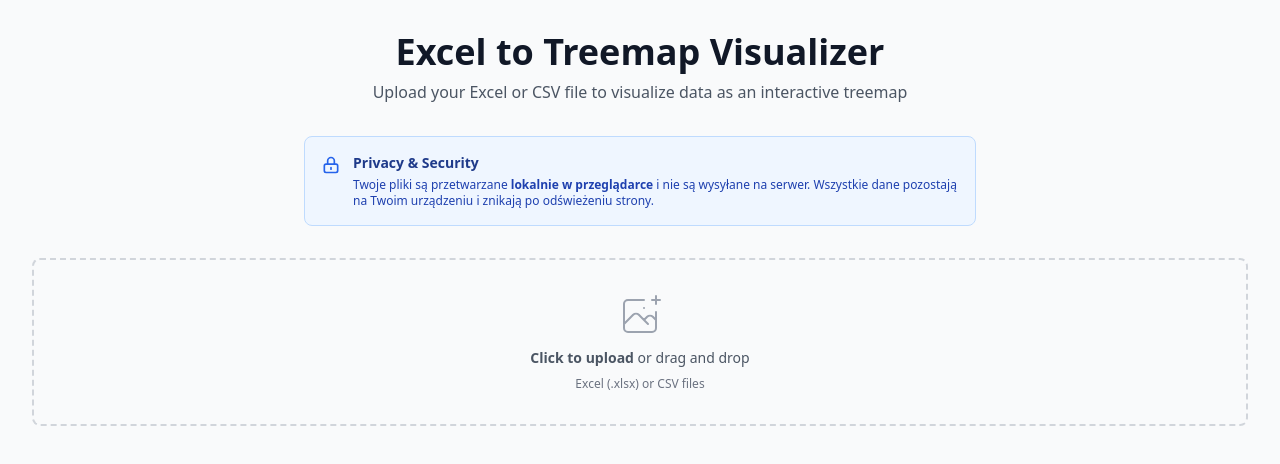
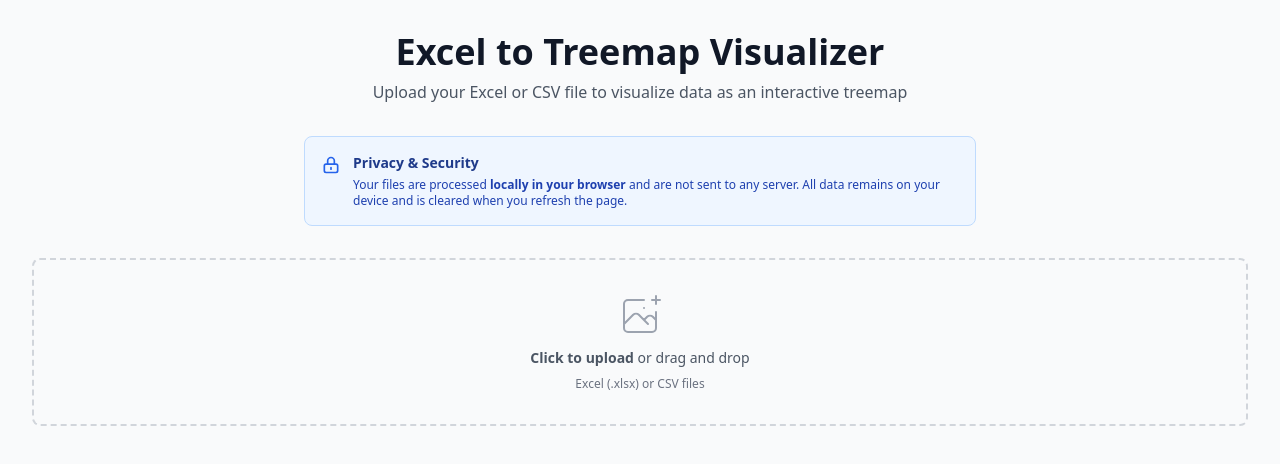
Before and after one commit to MikolajSapek/PrologisProject, a Next.js app: page / in a window 1280 px wide. Shown: the top 464 px of the page. Built offline with nearby package versions, Linux system fonts and the light colour scheme.

Commit message:
ostatnia zmiana

```diff
--- a/app/page.tsx
+++ b/app/page.tsx
@@ -43,8 +43,8 @@ export default function Home() {
                 Privacy & Security
               </p>
               <p className="text-xs text-blue-800">
-                Twoje pliki są przetwarzane <strong>lokalnie w przeglądarce</strong> i nie są wysyłane na serwer.
-                Wszystkie dane pozostają na Twoim urządzeniu i znikają po odświeżeniu strony.
+                Your files are processed <strong>locally in your browser</strong> and are not sent to any server.
+                All data remains on your device and is cleared when you refresh the page.
               </p>
             </div>
           </div>
```
